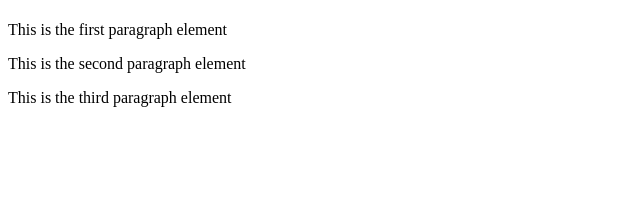
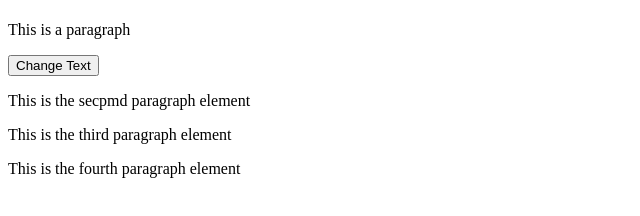
Before and after one commit to thechrishouse/ChrisH_Intro_to_DOM, a plain HTML site: page index.html in a window 1280 px wide. Shown: the whole page, without its empty margins (0-640 px from the left). Drawn offline with Linux system fonts and the light colour scheme.

Commit message:
accidently skipped using "querySelector". Used to select specific element from the DOM

```diff
--- a/index.html
+++ b/index.html
@@ -7,9 +7,11 @@
 </head>
 <body>
     <h1 id="title"></h1>
+    <p id="description">This is a paragraph</p>
+    <button id="changeText">Change Text</button>
+    <p class="passages">This is the secpmd paragraph element</p>
+    <p class="passages">This is the third paragraph element</p>
+    <p class="passages">This is the fourth paragraph element</p>
     <script type="text/javascript" src="script.js"></script>
-    <p class="text">This is the first paragraph element</p>
-    <p class="text">This is the second paragraph element</p>
-    <p class="text">This is the third paragraph element</p>
 </body>
 </html>
--- a/script.js
+++ b/script.js
@@ -2,4 +2,9 @@ let titleElement = document.getElementById('title');
 
 console.log(titleElement);
 
-const paragraphs = document.querySelectorAll('.text');
+let description = document.querySelector('.description');
+console.log(description);
+
+const paragraphs = document.querySelectorAll('.passages');
+
+console.log(paragraphs);
```
